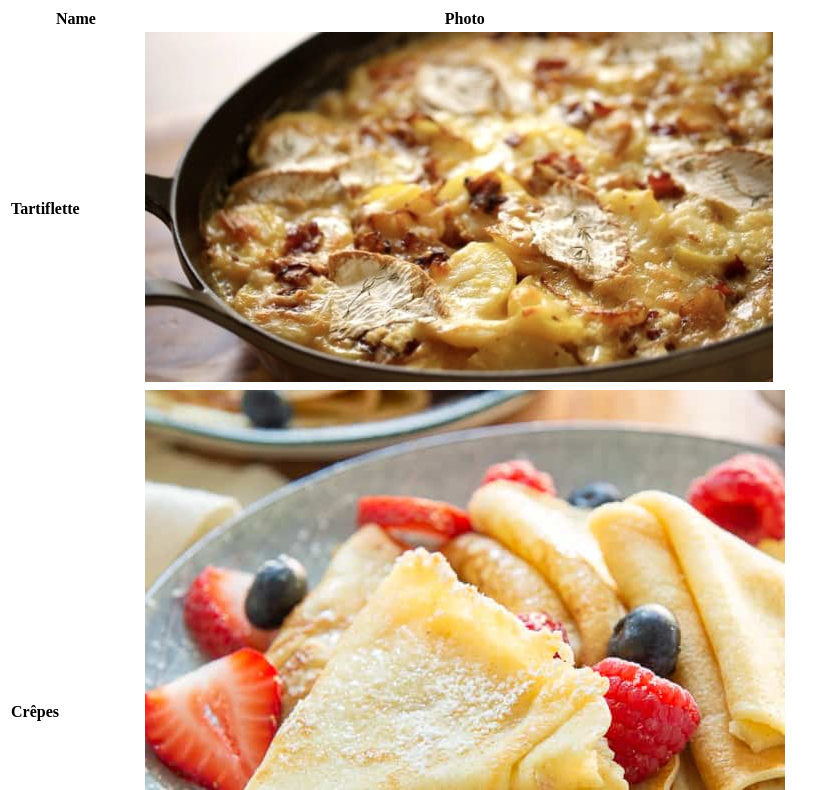
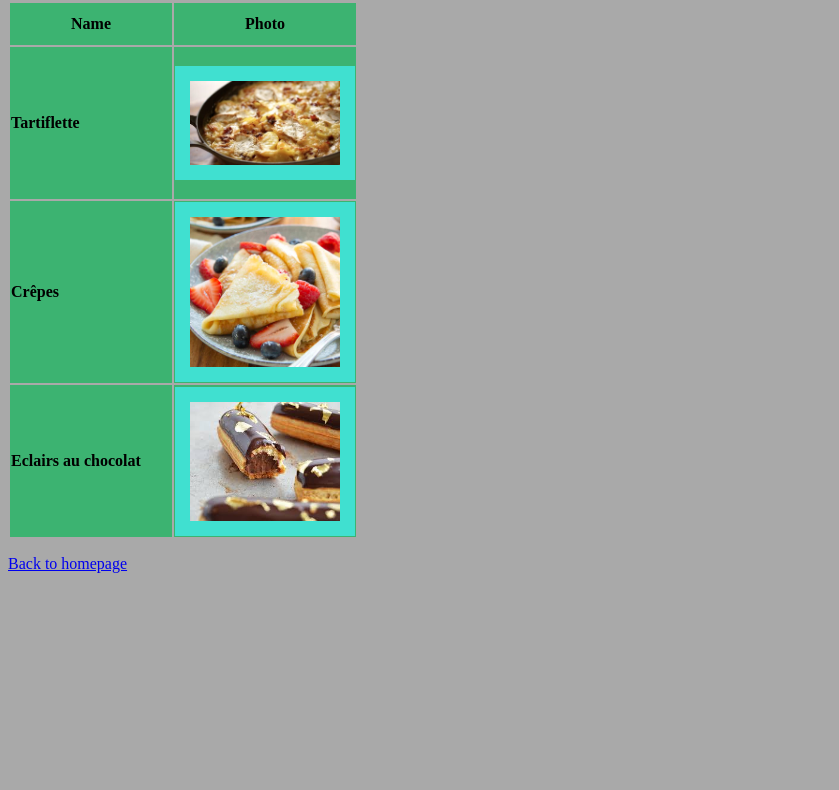
Before and after one commit to clements-dev/clements-dev.github.io, a plain HTML site: page recipes.html in a window 1280 px wide. Shown: the part 73-863 px from the top of the page, without its empty margins (0-839 px from the left). After the commit the page ends 800 px from the top, so only its background shows below. Drawn offline with Linux system fonts and the light colour scheme.

Commit message:
Class 2
Nice updates

```diff
--- a/recipes.html
+++ b/recipes.html
@@ -5,26 +5,28 @@
     <meta name="viewport" content="width=device-width, initial-scale=1.0">
     <meta http-equiv="X-UA-Compatible" content="ie=edge">
     <title>Recipes!!!</title>
+    <link rel="stylesheet" href="style.css">
+    <link rel="stylesheet" href="style2.css">
 </head>
 <body>
     <h1>Great recipes!!!</h1>
 
     <table>
         <tr>
-            <th><strong>Name</strong></th>
-            <th><strong>Photo</strong></th>
+            <th class="recipes_tab"><strong>Name</strong></th>
+            <th class="recipes_tab"><strong>Photo</strong></th>
         </tr>
         <tr>
-            <td><strong>Tartiflette</strong></td>
-            <td><img src="tartiflette.jpg"></td>
+            <td class="recipes_tab"><strong>Tartiflette</strong></td>
+            <td class="recipes_tab"><img src="tartiflette.jpg" class="recipes_pic"></td>
         </tr>
         <tr>
-            <td><strong>Crêpes</strong></td>
-            <td><img src="crepes.jpg"></td>
+            <td class="recipes_tab"><strong>Crêpes</strong></td>
+            <td class="recipes_tab"><img src="crepes.jpg" class="recipes_pic"></td>
         </tr>
         <tr>
-            <td><strong>Eclairs au chocolat</strong></td>
-            <td><img src="eclairs.jpg"></td>
+            <td class="recipes_tab"><strong>Eclairs au chocolat</strong></td>
+            <td class="recipes_tab"><img src="eclairs.jpg" class="recipes_pic"></td>
         </tr>
         </table>
 
--- /dev/null
+++ b/style.css
@@ -0,0 +1,30 @@
+body {
+    background-color: blue;
+}
+
+h1 {
+    color: red;
+    font-size: 30px;
+    font-weight: bold;
+}
+.recipes_tab {
+    width: 160px;
+    height: 150px;
+    font-weight: bold;
+    text-align: left;
+    vertical-align: middle;
+    background-color: mediumseagreen;
+
+}
+th.recipes_tab {
+    text-align: center;
+    height: 40px;
+}
+img.recipes_pic {
+    width: 150px;
+    display: block;
+    margin-left: auto;
+    margin-right: auto;
+    padding: 15px;
+    background-color: turquoise;
+}
--- /dev/null
+++ b/style2.css
@@ -0,0 +1,3 @@
+body {
+    background-color: darkgrey;
+}
```
Also changed, not shown: index.html (+33 -22 lines), week1.html (added, +28 -0 lines).
